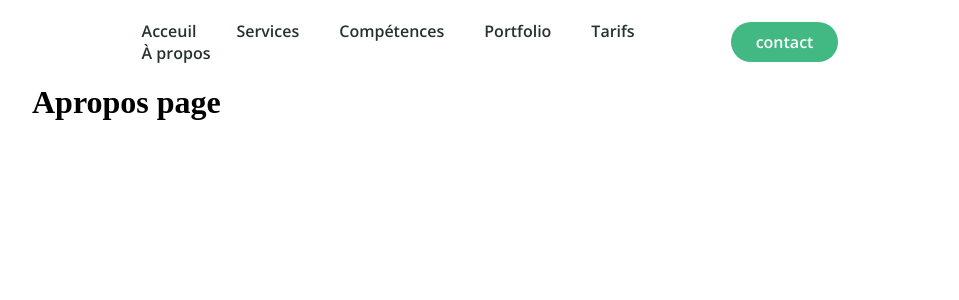
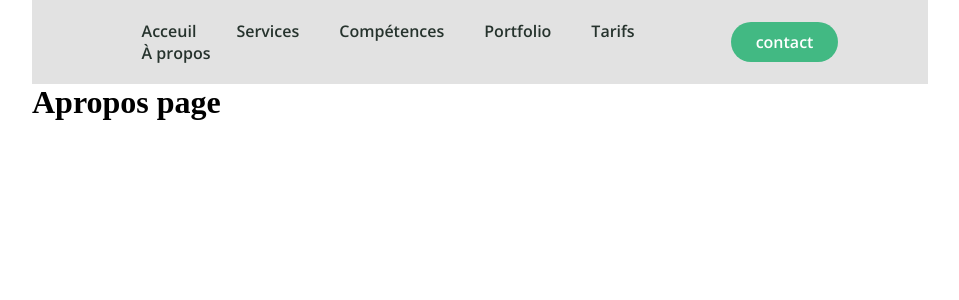
Before and after one commit to JBeaussart/vue_porfolio, a Vue app: page /#/Apropos in a window 1280 px wide. Shown: the top 300 px of the page, without its empty margins (160-1119 px from the left). Built offline with nearby package versions, Linux system fonts and the light colour scheme.

Commit message:
navbar is sticky to the top

```diff
--- a/src/components/Navbar.vue
+++ b/src/components/Navbar.vue
@@ -30,6 +30,13 @@ export default {
 </script>
 
 <style scoped>
+
+#nav {
+  position: sticky;
+  top: 0;
+  background: #e2e2e2;
+}
+
 li,
 a,
 button {
```
